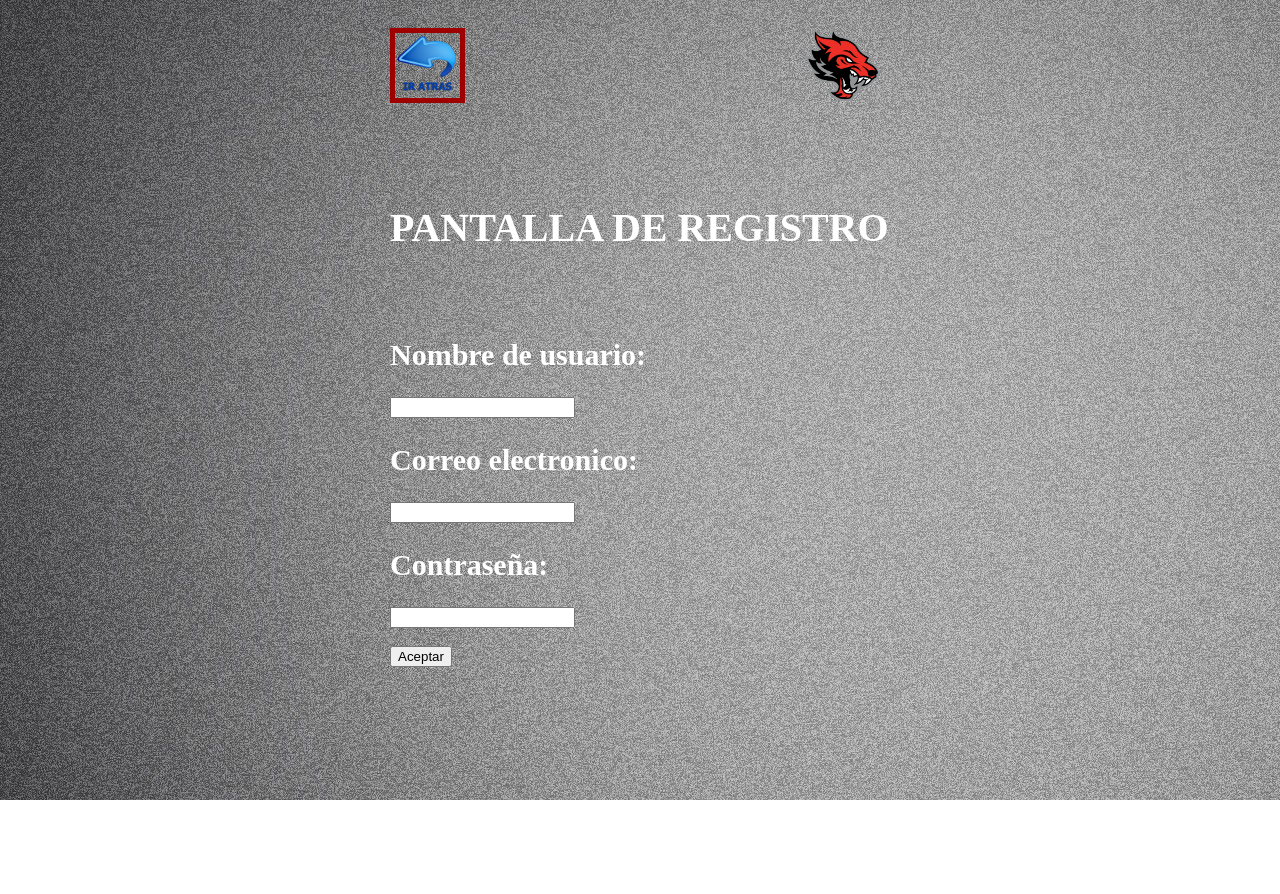
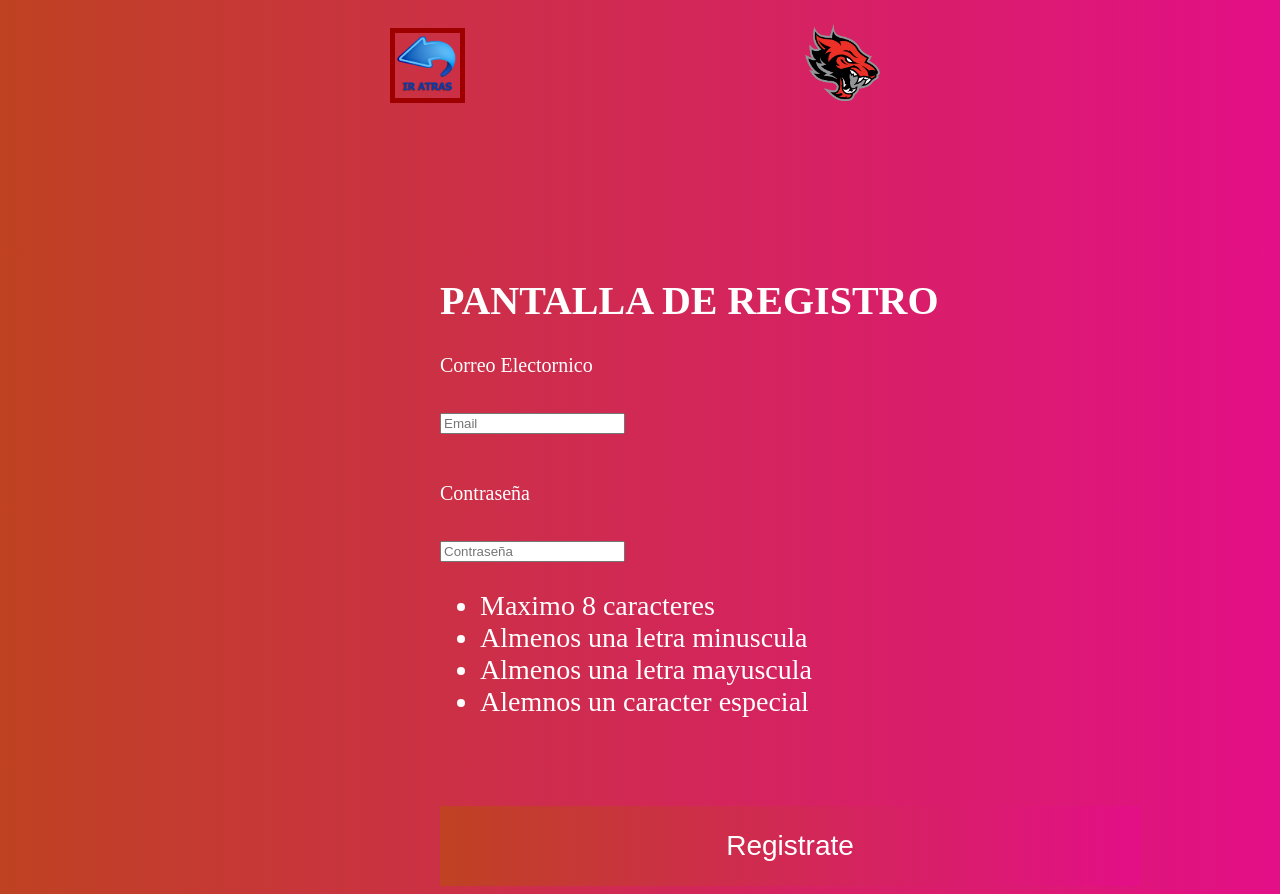
Before and after one commit to infabeti/MARCAS-FINAL-Isaiah-Pablo-Markel, a website: page public/registro.html in a window 1280 px wide. Before the commit the page ends 800 px from the top, so only its background shows below. Drawn offline with Linux system fonts and the light colour scheme.

Commit message:
Registro y Login acabados y con funcionalidad

```diff
--- a/public/css/registroLogin.css
+++ b/public/css/registroLogin.css
@@ -24,13 +24,56 @@ body {
     padding: 20px;
     margin-left: auto;
     margin-right: auto;
+    color:white;
+    font: 'Open Sans', sans-serif;
+    padding: 20px;
+    background: linear-gradient(90deg,#BF4222,#E30F87);
+
+}
+.l{
+  font-size: 40px;
+
+}
+.text{
+  font-size: 28px;
 }
 
 
+input[type="submit"]{
+  width: 100%;
+  height:80px;
+  margin-top: 60px;
+  color:white;
+  border:0px;
+  background: linear-gradient(90deg, #BF4222, #E30F87);
+  font-weight: 300;
+  cursor: pointer;
+  font-size: 28px;
+}
+
+label{
+
+  display: block;
+  margin-top: 30px;
+  font-size: 20px;
+  font-weight: 300;
+  color:#ffffff;
+}
+
 .cuerpo{
     margin: 0px 0px -20px 300px;
+
 }
 
+.ctn-all{
+
+width: 100%;
+max-width: 1000px;
+margin: auto;
+margin-top: 100px;
+
+
+}
 
 .volver {
   margin: 0px 0px -20px 300px;
--- /dev/null
+++ b/public/js/Registro.js
@@ -0,0 +1,38 @@
+
+function store(){
+
+    var name = document.getElementById('name');
+    var pw = document.getElementById('pw');
+    var lowerCaseLetters = /[a-z]/g;
+    var upperCaseLetters = /[A-Z]/g;
+    var numbers = /[0-9]/g;
+
+    if(name.value.length == 0){
+        alert('Introduce un email');
+
+    }else if(pw.value.length == 0){
+        alert('Introduce una contraseña');
+
+    }else if(name.value.length == 0 && pw.value.length == 0){
+        alert('Introduce un email y una contraseña');
+
+    }else if(pw.value.length > 8){
+        alert('La contraseña debe tener una longitud maxima de 8');
+
+    }else if(!pw.value.match(numbers)){
+        alert('Añade un numero a la contraseña');
+
+    }else if(!pw.value.match(upperCaseLetters)){
+        alert('Añade una letra mayuscula a la contraseña.');
+
+    }else if(!pw.value.match(lowerCaseLetters)){
+        alert('Añade una letra minuscula a la contraseña.');
+
+    }else{
+        localStorage.setItem('name', name.value);
+        localStorage.setItem('pw', pw.value);
+        alert('Tu cuenta ha sido creada.');
+    }
+
+    location.href="registro.html"
+}
--- a/public/login.html
+++ b/public/login.html
@@ -2,8 +2,10 @@
 <html>
 <head>
 	<title>Login</title>
+	<meta charset="utf-8">
+	 <meta name="viewport" content="width=device-width, initial-scale=1.0">
 	<link rel="stylesheet" href="css/registroLogin.css">
-	<script language="JavaScript" type="text/javascript" src="main.js"></script>
+	<script language="JavaScript" type="text/javascript" src="js/Login.js"></script>
 </head>
 
 	<body background="Imagenes/otros/gris.jpg">
@@ -20,22 +22,41 @@
 		<br>
 		<br>
 		<br>
-		<div class = "cuerpo">
-				<h1>PANTALLA  DE  LOGIN</h1>
+		<div class="ctn-all">
+			<div class = "cuerpo">
+			 <h1>PANTALLA  DE  LOGIN</h1>
+					<form>
+
+        				<label for="userName">Email</label>
+        				<input type="email" id="userName" placeholder="Email" required>
+        				<br>
+        				<br>
+        				<label for="userPw">Contraseña</label>
+       		 			<input type="password" id= "userPw" placeholder="Contraseña" required>
+        				<div id="remember">
+            				<input type="checkbox" value="lsRememberMe" id="rememberMe"
+                   				style="display: inline-block;">Recuerdame
+
+        				</div>
+
+        				<input id= "login_btn" type="submit" value="Inicia" onclick="check()">
+
+    				</form>
+				<h1></h1>
 			<br>
 			<br>
+
 			<a>
-				<h2>Nombre de usuario:</h2>
+				<h2>Correo</h2>
 			</a>
-				<input type="text" id="usuario">
-			<br>
+				<input type="text" id="Correo">
 			<a>
 				<h2>Contrase&ntilde;a:</h2>
 			</a>
-				<input type="text" id="contrasenya">
+				<input type="password" id="contrasenya">
 			<br>
 			<br>
-				<input type="button" value="Aceptar" onclick="crearUsuario();">
+				<input type="button" value="Aceptar" onclick="IniciarSesion();">
 		</div>
 	</body>
 </html>
--- a/public/registro.html
+++ b/public/registro.html
@@ -2,11 +2,12 @@
 <html>
 <head>
 	<title>Registro</title>
+	<meta charset="utf-8">
 	<link rel="stylesheet" href="css/registroLogin.css">
-	<script language="JavaScript" type="text/javascript" src="main.js"></script>
+	<script language="JavaScript" type="text/javascript" src="js/Registro.js"></script>
 </head>
 
-	<body background="Imagenes/otros/gris.jpg">
+	<body>
 
 		<a href = "index.html">
 	        <img class = "volver" src = "Imagenes/otros/VOLVER.png">
@@ -20,27 +21,33 @@
 		<br>
 		<br>
 		<br>
+	<div class="ctn-all">
 		<div class = "cuerpo">
-				<h1>PANTALLA  DE  REGISTRO</h1>
-			<br>
-			<br>
-			<a>
-				<h2>Nombre de usuario:</h2>
-			</a>
-				<input type="text" id="usuario">
-			<br>
-			<a>
-				<h2>Correo electronico:</h2>
-			</a>
-				<input type="text" id="email">
-			<br>
-			<a>
-				<h2>Contrase&ntilde;a:</h2>
-			</a>
-				<input type="text" id="contrasenya">
-			<br>
-			<br>
-				<input type="button" value="Aceptar" onclick="crearUsuario();">
+			<h1>PANTALLA  DE  REGISTRO</h1>
+			<form>
+				 <label  for="name">Correo Electornico</label>
+				<br>
+				<br>
+      		 	<input type="email" id="name" placeholder="Email" required>
+        		<br>
+        		<br>
+        		<label for="pw">Contraseña</label>
+        		<br>
+        		<br>
+        		<input type="password"
+            	   id= "pw"
+            	   placeholder="Contraseña" required>
+
+        		<ul class="text">
+            		<li class="length">Maximo 8 caracteres</li>
+            		<li class="lowercase">Almenos una letra minuscula</li>
+            		<li class="uppercase">Almenos una letra mayuscula </li>
+            		<li class="special">Alemnos un caracter especial </li>
+        		</ul>
+        		<input id="rgstr_btn" type="submit" value="Registrate" onclick="store()">
+
+    		</form>
 		</div>
+	</div>
 	</body>
 </html>
```
Also changed, not shown: public/js/Login.js (added, +43 -0 lines).
